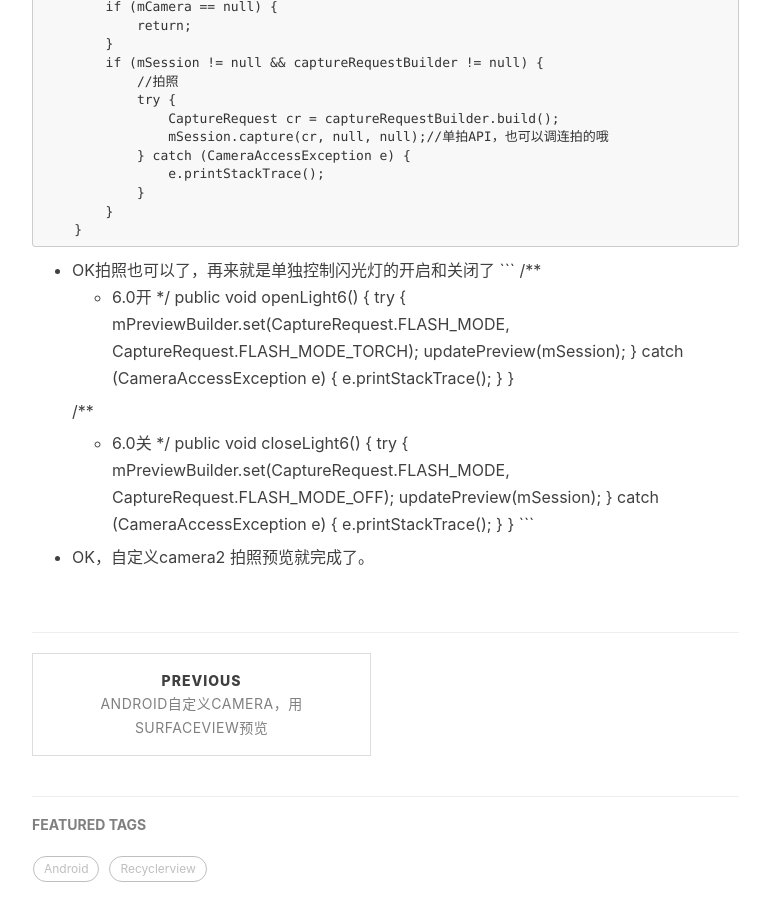
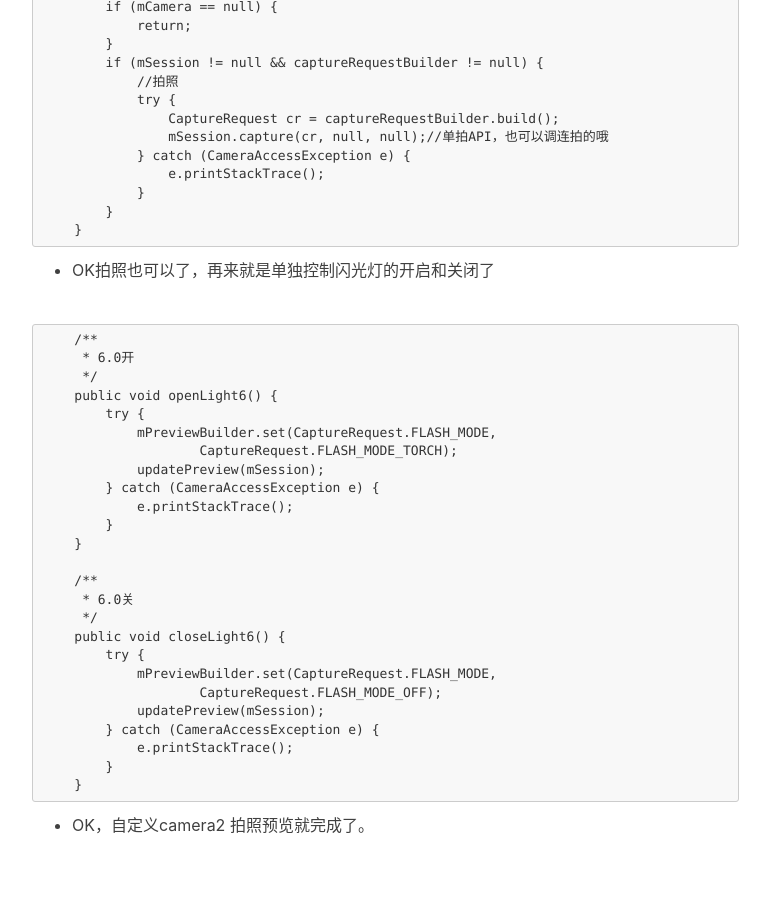
Before and after one commit to mtjsoft/mtjsoft.github.io, a Jekyll site: the page built from _posts/2017-12-29-Android自定义Camera2 拍照，用SurfaceView预览.md, in a window 1280 px wide and 900 px high, scrolled down 3938 px. Shown: the whole window, without its empty margins (233-1003 px from the left). Built offline with Jekyll 4.4.1, drawn with Linux system fonts in a browser that asks for light colours; nearby versions of some CDN libraries; our own code applies the rules of GitHub Pages for plain Markdown files; comment, search, counter and statistics services are not loaded.

````diff
--- a/_posts/2017-12-29-Android自定义Camera2 拍照，用SurfaceView预览。.md
+++ b/_posts/2017-12-29-Android自定义Camera2 拍照，用SurfaceView预览.md
@@ -1,6 +1,6 @@
 ---
 layout: post
-title:  "Android自定义Camera2 拍照，用SurfaceView预览。"
+title:  "Android自定义Camera2拍照，用SurfaceView预览"
 subtitle:  "自定义Camera2"
 date:  2017-12-29
 author:  "Mtj"
@@ -216,8 +216,9 @@ author:  "Mtj"
 ```
 
 * OK拍照也可以了，再来就是单独控制闪光灯的开启和关闭了
+
 ```
-/**
+    /**
      * 6.0开
      */
     public void openLight6() {
@@ -243,4 +244,5 @@ author:  "Mtj"
         }
     }
 ```
+
 * OK，自定义camera2 拍照预览就完成了。
````
